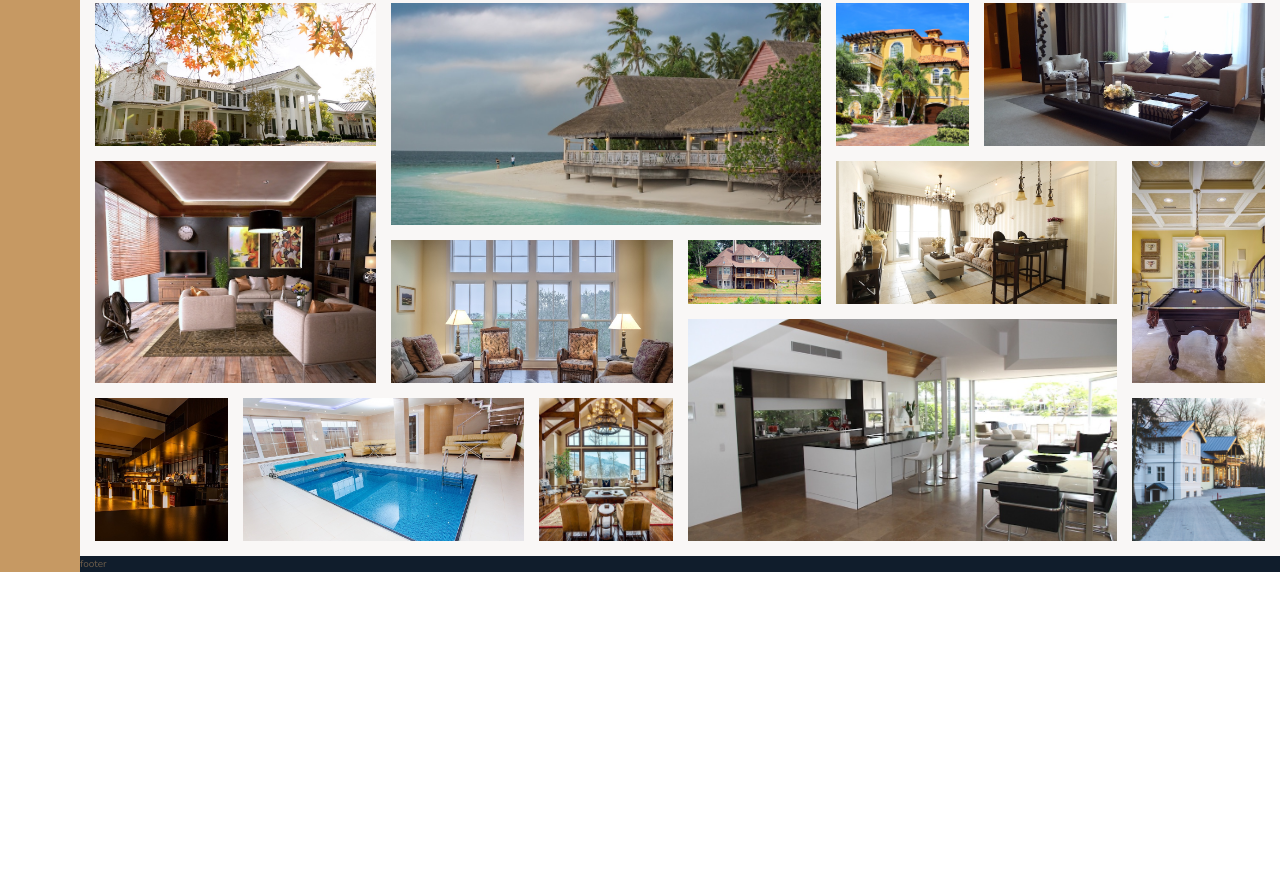
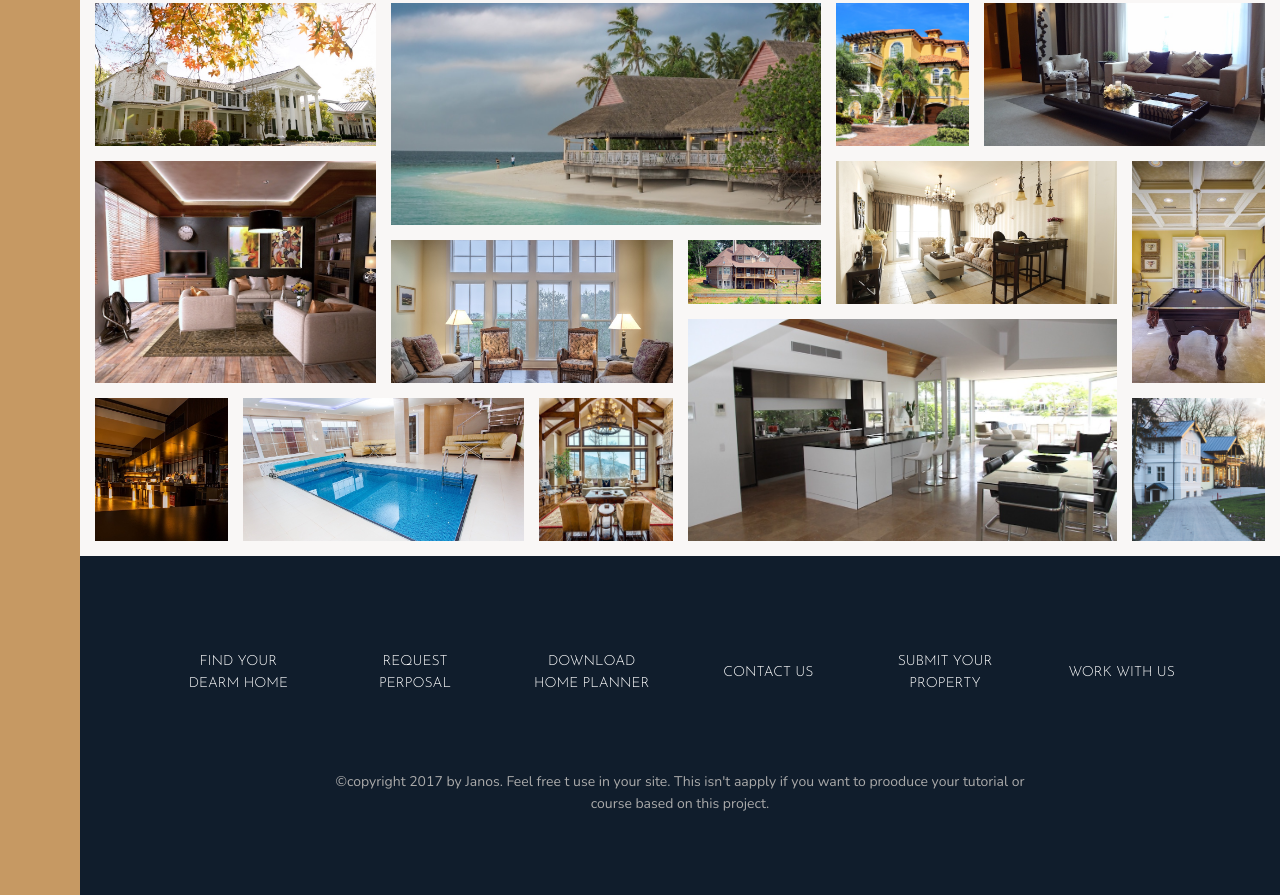
Before and after one commit to zeinamagdy/Nexter, a website: page index.html in a window 1280 px wide. Shown: the part 3098-3993 px from the top of the page. Before the commit the page ends 3670 px from the top, so only its background shows below. Drawn offline with nearby package versions, Linux system fonts and the light colour scheme.

Commit message:
Footer with navItems

```diff
--- a/index.html
+++ b/index.html
@@ -349,7 +349,20 @@
             <img src="img/gal-14.jpeg" alt="gallery img 14" class="gallery__img">
         </figure>
     </section>
-    <footer class="footer">footer</footer>
+    <footer class="footer">
+        <ul class="nav">
+            <li class="nav__item"> <a href="#" class="nav__link">Find your dearm home</a> </li>
+            <li class="nav__item"> <a href="#" class="nav__link">Request perposal</a> </li>
+            <li class="nav__item"> <a href="#" class="nav__link">Download home planner</a> </li>
+            <li class="nav__item"> <a href="#" class="nav__link">Contact us</a> </li>
+            <li class="nav__item"> <a href="#" class="nav__link">Submit your property</a> </li>
+            <li class="nav__item"> <a href="#" class="nav__link">Work with us</a> </li>
+        </ul>
+        <p class="copyright">
+            &copy;copyright 2017 by Janos. Feel free t use in your site. This isn't aapply if you want to prooduce your
+            tutorial or course based on this project.
+        </p>
+    </footer>
 </body>
 
 </html>
--- a/sass/_footer.scss
+++ b/sass/_footer.scss
@@ -1,4 +1,39 @@
-.footer{
+.footer {
     background-color: $color-secondary;
     grid-column: full-start/full-end;
+    padding: 8rem;
 }
+.nav {
+    list-style: none;
+    display: grid;
+    align-items: center;
+    grid-template-columns: repeat(auto-fit, minmax(10rem, 1fr));
+    grid-gap: 2rem;
+
+    &__link:link,
+    &__link:visited {
+        font-size: 1.4rem;
+        color: #fff;
+        text-decoration: none;
+        font-family: $font-display;
+        text-transform: uppercase;
+        text-align: center;
+        padding: 1.5rem;
+        display: block;
+        transition: all 0.2s;
+    }
+    &__link:hover,
+    &__link:active {
+        background-color: rgba($color: #fff, $alpha: 0.05);
+        transform: translateY(-3px);
+    }
+}
+.copyright {
+    font-size: 1.4rem;
+    color: $color-grey-light-2;
+    margin-top: 6rem;
+    margin-right: auto;
+    margin-left: auto;
+    text-align: center;
+    width: 70%;
+}
```
Also changed, not shown: css/style.css.
